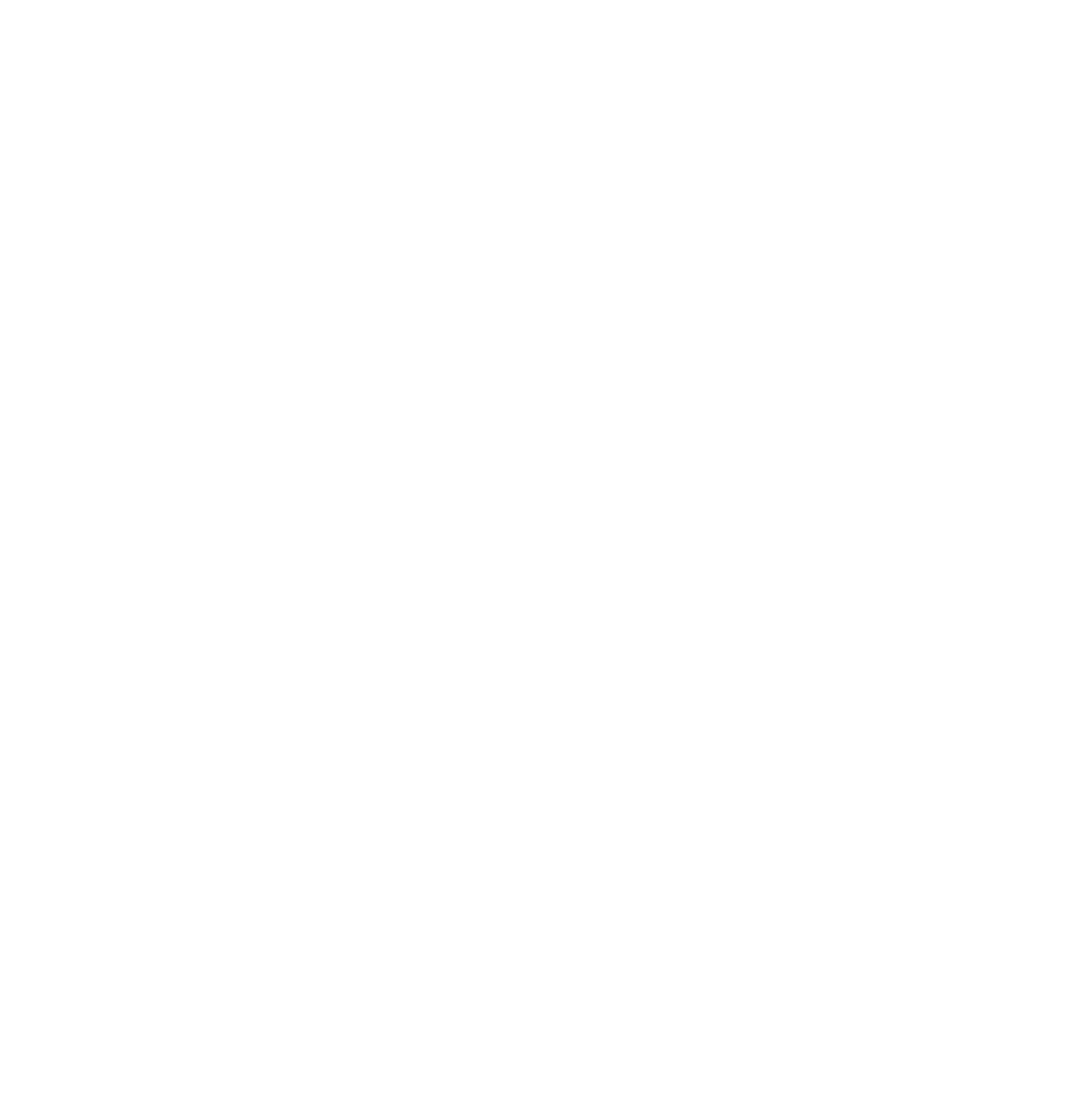
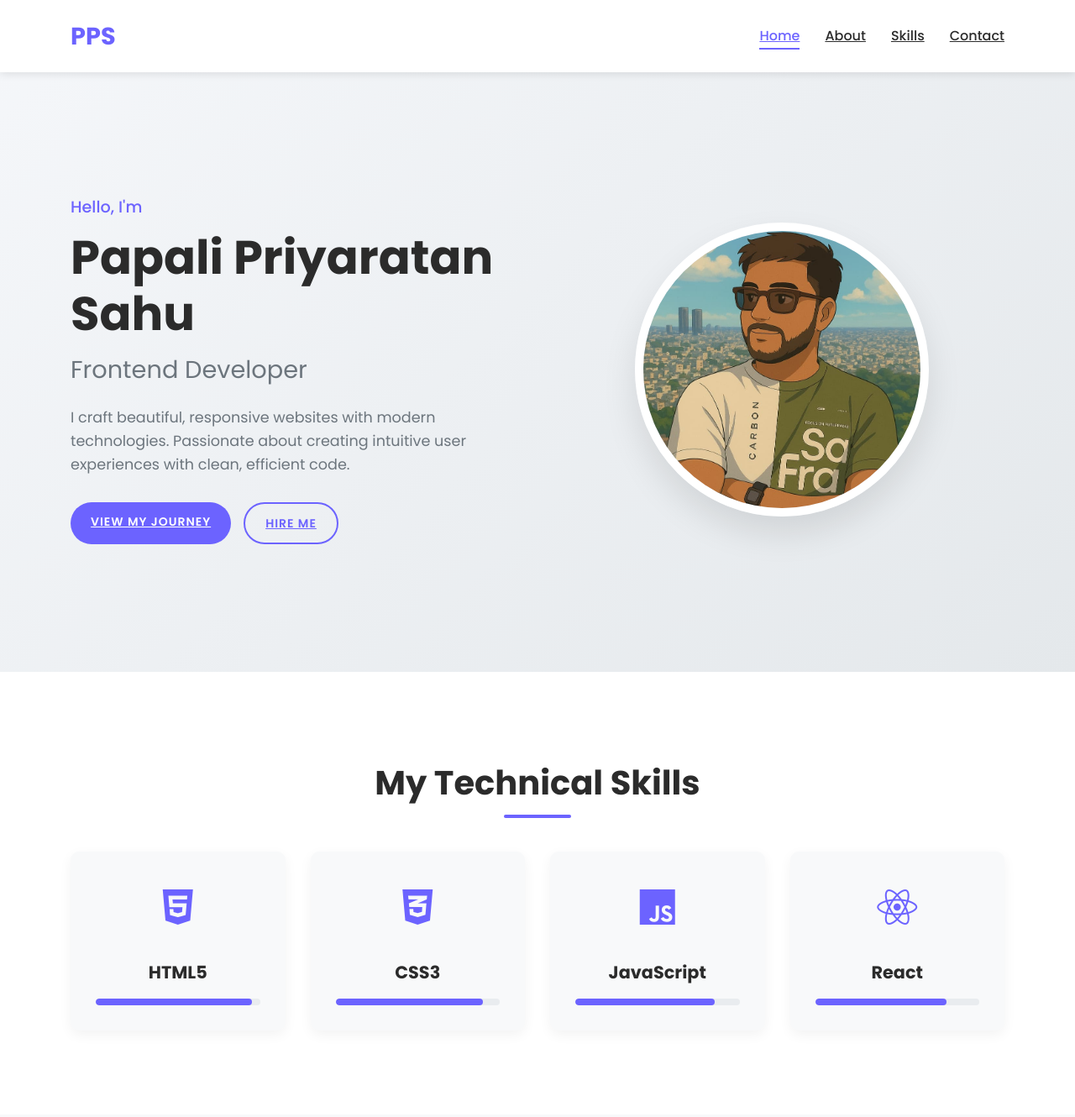
Before and after one commit to papali1305/Profile-Demo, a plain HTML site: page index.html in a window 1280 px wide. Shown: the top 1330 px of the page at 84% size. Drawn offline with nearby package versions, Linux system fonts and the light colour scheme.

Commit message:
Update index.html

```diff
--- a/index.html
+++ b/index.html
@@ -1,54 +1,131 @@
-<!-- Add to head -->
-<link rel="stylesheet" href="https://unpkg.com/aos@2.3.1/dist/aos.css"/>
+<!DOCTYPE html>
+<html lang="en">
+<head>
+    <meta charset="UTF-8">
+    <meta name="viewport" content="width=device-width, initial-scale=1.0">
+    <title>Papali Priyaratan Sahu | Frontend Developer</title>
+    <link rel="stylesheet" href="styles.css">
+    <link rel="stylesheet" href="https://cdnjs.cloudflare.com/ajax/libs/font-awesome/6.4.0/css/all.min.css">
+    <link href="https://fonts.googleapis.com/css2?family=Poppins:wght@300;400;500;600;700&display=swap" rel="stylesheet">
+</head>
+<body>
+    <div class="loader">
+        <div class="loader-circle"></div>
+    </div>
 
-<!-- Inside body -->
-<div class="hero-content animate__animated animate__fadeInLeft" data-aos="fade-right">
-    <h4 class="greeting">Hello, I'm</h4>
-    <h1 class="name">Papali Priyaratan Sahu</h1>
-    <h2 class="title">Frontend Developer</h2>
-    <p class="bio">I craft beautiful, responsive websites with modern technologies...</p>
-    <div class="cta-buttons">
-        <a href="about.html" class="btn btn-primary animate__animated animate__bounceIn">View My Journey</a>
-        <a href="#contact" class="btn btn-secondary animate__animated animate__bounceIn animate__delay-1s">Hire Me</a>
+    <header class="header">
+        <div class="container">
+            <div class="logo">PPS</div>
+            <nav class="nav">
+                <ul>
+                    <li><a href="index.html" class="active">Home</a></li>
+                    <li><a href="about.html">About</a></li>
+                    <li><a href="#skills">Skills</a></li>
+                    <li><a href="#contact">Contact</a></li>
+                </ul>
+            </nav>
+            <div class="menu-toggle">
+                <i class="fas fa-bars"></i>
             </div>
         </div>
+    </header>
 
-<div class="hero-image animate__animated animate__zoomIn" data-aos="zoom-in">
+    <main>
+        <section class="hero">
+            <div class="container">
+                <div class="hero-content">
+                    <h4 class="greeting">Hello, I'm</h4>
+                    <h1 class="name animate">Papali Priyaratan Sahu</h1>
+                    <h2 class="title animate">Frontend Developer</h2>
+                    <p class="bio animate">I craft beautiful, responsive websites with modern technologies. Passionate about creating intuitive user experiences with clean, efficient code.</p>
+                    <div class="cta-buttons animate">
+                        <a href="about.html" class="btn btn-primary">View My Journey</a>
+                        <a href="#contact" class="btn btn-secondary">Hire Me</a>
+                    </div>
+                </div>
+                <div class="hero-image animate">
                     <div class="image-wrapper">
                         <img src="profile.jpeg" alt="Papali Priyaratan Sahu">
                     </div>
                 </div>
+            </div>
+        </section>
 
-<!-- Skills Section -->
-<section class="skills" id="skills" data-aos="fade-up">
+        <section class="skills" id="skills">
             <div class="container">
-        <h2 class="section-title animate__animated animate__fadeInUp">My Technical Skills</h2>
+                <h2 class="section-title animate">My Technical Skills</h2>
                 <div class="skills-grid">
-            <div class="skill-card" data-aos="fade-up" data-aos-delay="100">
-                <div class="skill-icon"><i class="fab fa-html5"></i></div>
+                    <div class="skill-card animate">
+                        <div class="skill-icon">
+                            <i class="fab fa-html5"></i>
+                        </div>
                         <h3>HTML5</h3>
-                <div class="skill-bar"><div class="skill-level html"></div></div>
+                        <div class="skill-bar">
+                            <div class="skill-level html"></div>
                         </div>
-            <!-- Repeat same for other skills with slight delay -->
+                    </div>
+                    <div class="skill-card animate">
+                        <div class="skill-icon">
+                            <i class="fab fa-css3-alt"></i>
+                        </div>
+                        <h3>CSS3</h3>
+                        <div class="skill-bar">
+                            <div class="skill-level css"></div>
+                        </div>
+                    </div>
+                    <div class="skill-card animate">
+                        <div class="skill-icon">
+                            <i class="fab fa-js"></i>
+                        </div>
+                        <h3>JavaScript</h3>
+                        <div class="skill-bar">
+                            <div class="skill-level js"></div>
+                        </div>
+                    </div>
+                    <div class="skill-card animate">
+                        <div class="skill-icon">
+                            <i class="fab fa-react"></i>
+                        </div>
+                        <h3>React</h3>
+                        <div class="skill-bar">
+                            <div class="skill-level react"></div>
+                        </div>
+                    </div>
                 </div>
             </div>
         </section>
 
-<!-- Contact Section -->
-<section class="contact" id="contact" data-aos="fade-up">
+        <section class="contact" id="contact">
             <div class="container">
-        <h2 class="section-title animate__animated animate__fadeIn">Get In Touch</h2>
-        <form class="contact-form">
-            <div class="form-group" data-aos="fade-up" data-aos-delay="100">
+                <h2 class="section-title animate">Get In Touch</h2>
+                <form class="contact-form animate">
+                    <div class="form-group">
                         <input type="text" placeholder="Your Name" required>
                     </div>
-            <div class="form-group" data-aos="fade-up" data-aos-delay="200">
+                    <div class="form-group">
                         <input type="email" placeholder="Your Email" required>
                     </div>
-            <div class="form-group" data-aos="fade-up" data-aos-delay="300">
+                    <div class="form-group">
                         <textarea placeholder="Your Message" rows="5" required></textarea>
                     </div>
-            <button type="submit" class="btn btn-primary animate__animated animate__pulse animate__infinite">Send Message</button>
+                    <button type="submit" class="btn btn-primary">Send Message</button>
                 </form>
             </div>
         </section>
+    </main>
+
+    <footer class="footer">
+        <div class="container">
+            <div class="social-links">
+                <a href="#"><i class="fab fa-github"></i></a>
+                <a href="#"><i class="fab fa-linkedin"></i></a>
+                <a href="#"><i class="fab fa-twitter"></i></a>
+                <a href="#"><i class="fab fa-instagram"></i></a>
+            </div>
+            <p>&copy; 2023 Papali Priyaratan Sahu. All rights reserved.</p>
+        </div>
+    </footer>
+
+    <script src="script.js"></script>
+</body>
+</html>
```
Lines whose indentation alone changed are shown as unchanged.
